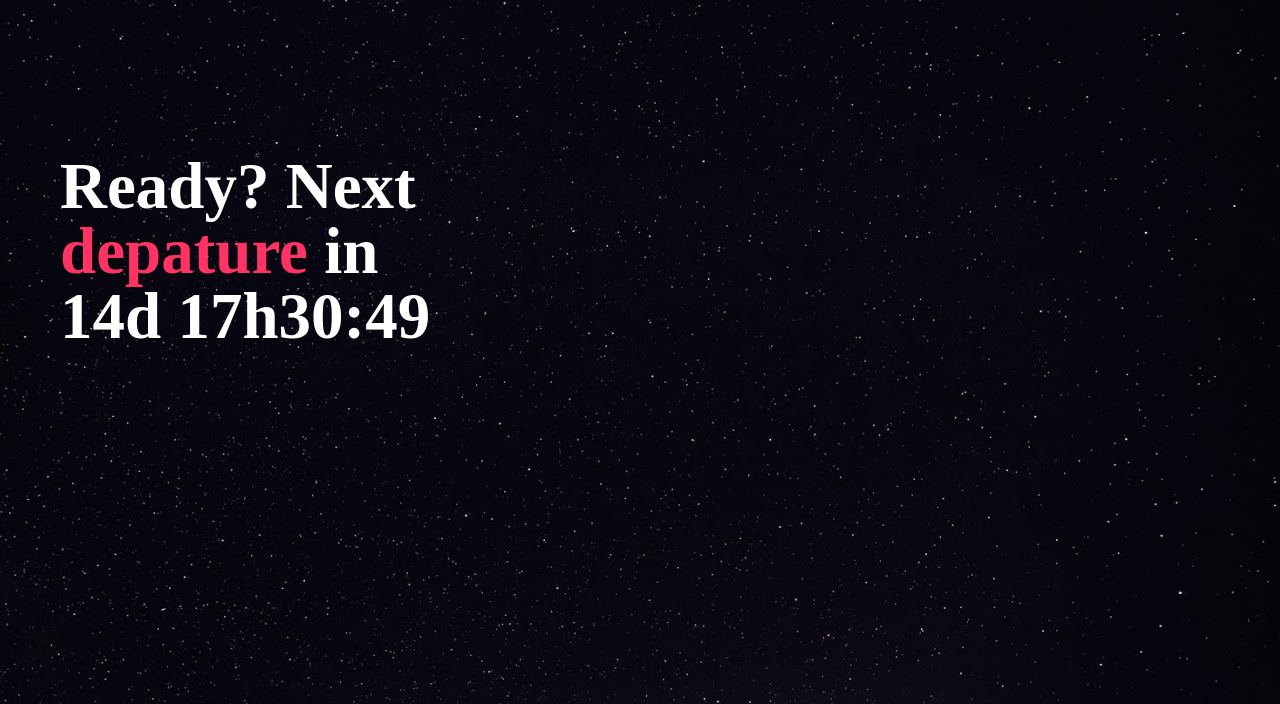
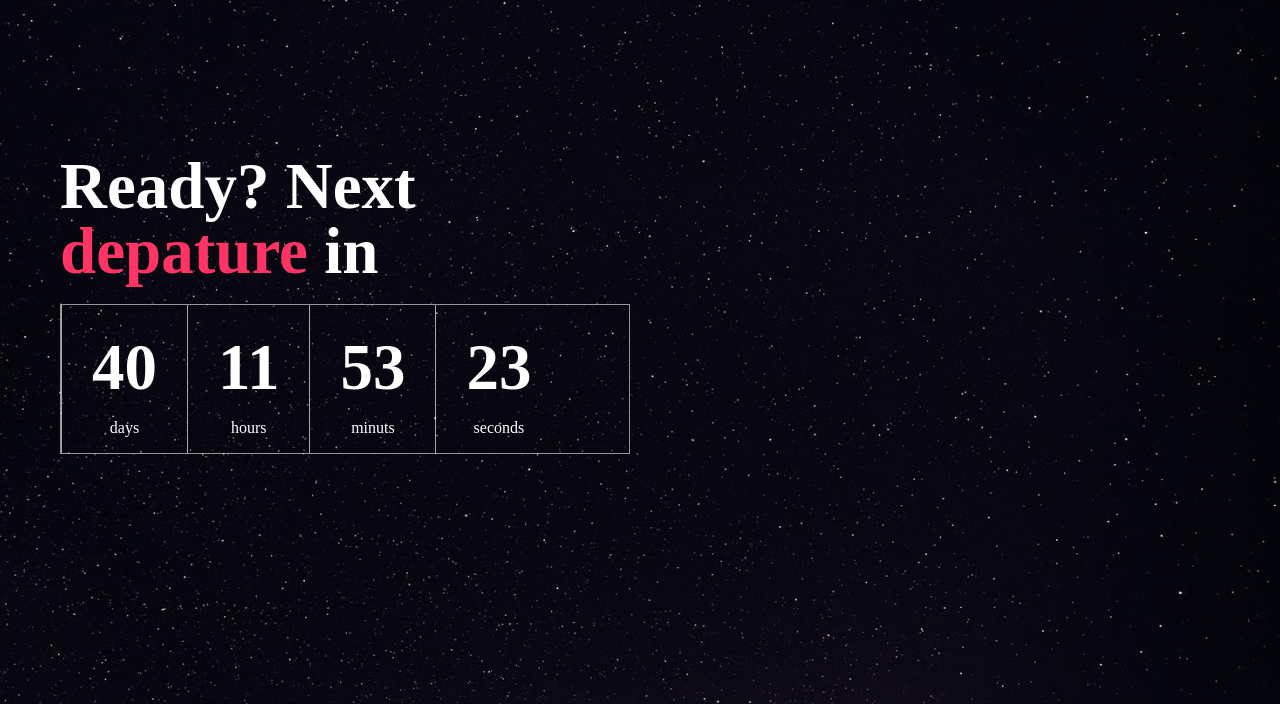
Before and after one commit to kentoje/REDY, a website built with Parcel: page src/index.html in a window 1280 px wide. Shown: the part 96-800 px from the top of the page. Built offline with nearby package versions, Linux system fonts and the light colour scheme; files whose address does not match are found by name.

Commit message:
timer ok

```diff
--- a/package.json
+++ b/package.json
@@ -24,6 +24,7 @@
     "gulp-if": "^2.0.2",
     "gulp-imagemin": "^5.0.3",
     "gulp-minify": "^3.1.0",
-    "gulp-pxtorem": "^3.0.0"
+    "gulp-pxtorem": "^3.0.0",
+    "rellax": "^1.9.1"
   }
 }
--- a/src/index.html
+++ b/src/index.html
@@ -6,7 +6,7 @@
   <meta name="viewport" content="width=device-width, initial-scale=1.0">
   <meta http-equiv="X-UA-Compatible" content="ie=edge">
   <link rel="stylesheet" href="./scss/style.scss">
-  <script defer src="./js/rellax.js"></script>
+  <script src="./js/rellax.js"></script>
   <script defer src="./js/main.js"></script>
   <title>REDY</title>
 </head>
@@ -26,9 +26,25 @@
       </nav>
       <a class="purshaseButton">Purshase a ticket</a>
     </header>
-    <h1 class="quote quote__hero">Ready? Next <br> <span class="pink">depature</span> in <br> <span id="count"
-        class="countDown"></span>
-    </h1>
+    <h1 class="quote quote__hero">Ready? Next <br> <span class="pink">depature</span> in <br></h1>
+    <div id="clockdiv" class="timer">
+      <div class="timer__container">
+        <span class="days"></span>
+        <div class="smalltext">days</div>
+      </div>
+      <div class="timer__container">
+        <span class="hours"></span>
+        <div class="smalltext">hours</div>
+      </div>
+      <div class="timer__container">
+        <span class="minutes"></span>
+        <div class="smalltext">minuts</div>
+      </div>
+      <div class="timer__container">
+        <span class="seconds"></span>
+        <div class="smalltext">seconds</div>
+      </div>
+    </div>
   </section>
   <section class="presentation">
     <div class="presentation__container">
@@ -37,7 +53,7 @@
         <p>With our exclusive program, it is today possible. Try your luck and be part of the
           chosen ones.</p>
       </div>
-      <img class="marsImg rellax" data-rellax-speed="-2" src="../src/img/mars.png" alt="">
+      <img class="marsImg rellax" data-rellax-speed="2" src="../src/img/mars.png" alt="">
     </div>
   </section>
   <section class="thirdSection">
--- a/src/js/main.js
+++ b/src/js/main.js
@@ -1,16 +1,47 @@
-var countDownDate = new Date("may, 2019 15:37:25").getTime();
-var x = setInterval(function () {
-  var now = new Date().getTime();
-  var distance = countDownDate - now;
-  var days = Math.floor(distance / (1000 * 60 * 60 * 24));
-  var hours = Math.floor((distance % (1000 * 60 * 60 * 24)) / (1000 * 60 * 60));
-  var minutes = Math.floor((distance % (1000 * 60 * 60)) / (1000 * 60));
-  var seconds = Math.floor((distance % (1000 * 60)) / 1000);
-  document.getElementById("count").innerHTML = days + "d " + hours + "h"
-    + minutes + ":" + seconds;
+function getTimeRemaining(endtime) {
+  var t = Date.parse(endtime) - Date.parse(new Date());
+  var seconds = Math.floor((t / 1000) % 60);
+  var minutes = Math.floor((t / 1000 / 60) % 60);
+  var hours = Math.floor((t / (1000 * 60 * 60)) % 24);
+  var days = Math.floor(t / (1000 * 60 * 60 * 24));
+  return {
+    'total': t,
+    'days': days,
+    'hours': hours,
+    'minutes': minutes,
+    'seconds': seconds
+  };
+}
 
-}, 1000);
+function initializeClock(id, endtime) {
+  var clock = document.getElementById(id);
+  var daysSpan = clock.querySelector('.days');
+  var hoursSpan = clock.querySelector('.hours');
+  var minutesSpan = clock.querySelector('.minutes');
+  var secondsSpan = clock.querySelector('.seconds');
 
+  function updateClock() {
+    var t = getTimeRemaining(endtime);
+
+    daysSpan.innerHTML = t.days;
+    hoursSpan.innerHTML = ('0' + t.hours).slice(-2);
+    minutesSpan.innerHTML = ('0' + t.minutes).slice(-2);
+    secondsSpan.innerHTML = ('0' + t.seconds).slice(-2);
+
+    if (t.total <= 0) {
+      clearInterval(timeinterval);
+    }
+  }
+
+  updateClock();
+  var timeinterval = setInterval(updateClock, 1000);
+}
+
+var deadline = new Date(Date.parse(new Date("May 27,2019 10:00:00")));
+initializeClock('clockdiv', deadline);
+
+import Rellax from "rellax";
 
 var rellax = new Rellax('.rellax', {
+  center: false,
 });
--- a/src/scss/global/layout.scss
+++ b/src/scss/global/layout.scss
@@ -93,6 +93,7 @@
   background-size: cover;
   color: white;
   font-family:'sf_display';
+  overflow: hidden;
   &__container {
     display: flex;
     height: 400px;
@@ -104,7 +105,7 @@
 }
 
 .marsImg {
-  margin-top: 40px;
+  margin-top: 180px;
   margin-right: 40px;
   height: 80%;
 }
--- /dev/null
+++ b/src/scss/global/timer.scss
@@ -0,0 +1,32 @@
+
+
+.timer{
+  position: absolute;
+  left: 60px;;
+  top: 400px;
+	color: white;
+	font-weight: 100;
+	text-align: center;
+  font-size: 30px;
+  border: solid 0.1px rgba(255, 255, 255, 0.575);
+  display: flex;
+  width: 570px;
+  height: 150px ;
+  &__container{
+    padding: 15px;
+	  border-left: solid 0.2px rgba(255, 255, 255, 0.651);
+	  display: inline-block;
+    span {
+      font-weight: bold;
+      font-size: 65px;
+      display: inline-block;
+      padding: 15px;
+    }
+  }
+}
+
+
+.smalltext{
+	padding-top: 5px;
+	font-size: 16px;
+}
--- a/src/scss/style.scss
+++ b/src/scss/style.scss
@@ -7,6 +7,7 @@
 @import './global/interface.scss';
 @import './global/layout.scss';
 @import './global/typography.scss';
+@import './global/timer.scss';
 
 // Config
 @import './config/colors.scss';
```
Also changed, not shown: 1 other file.
